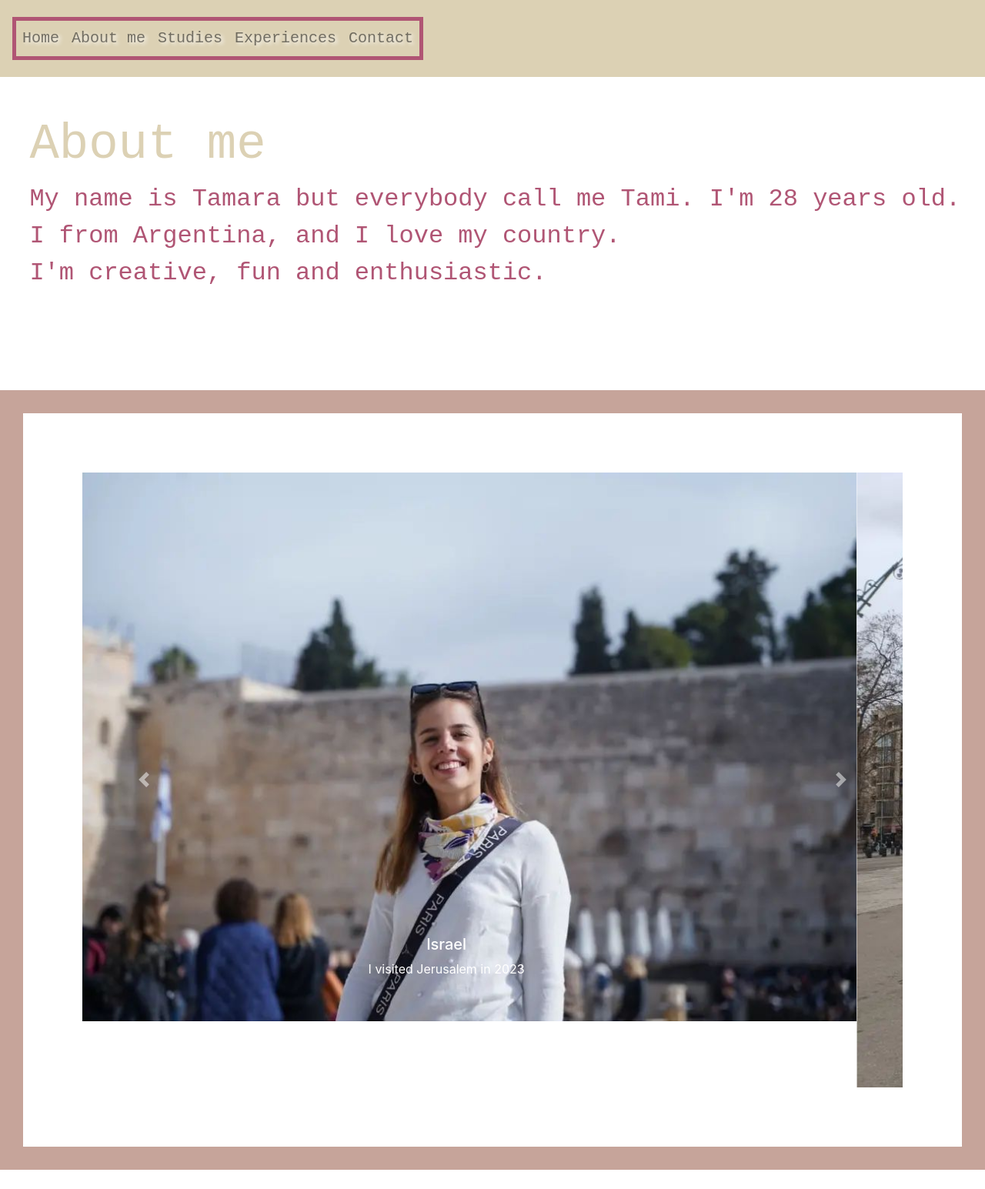
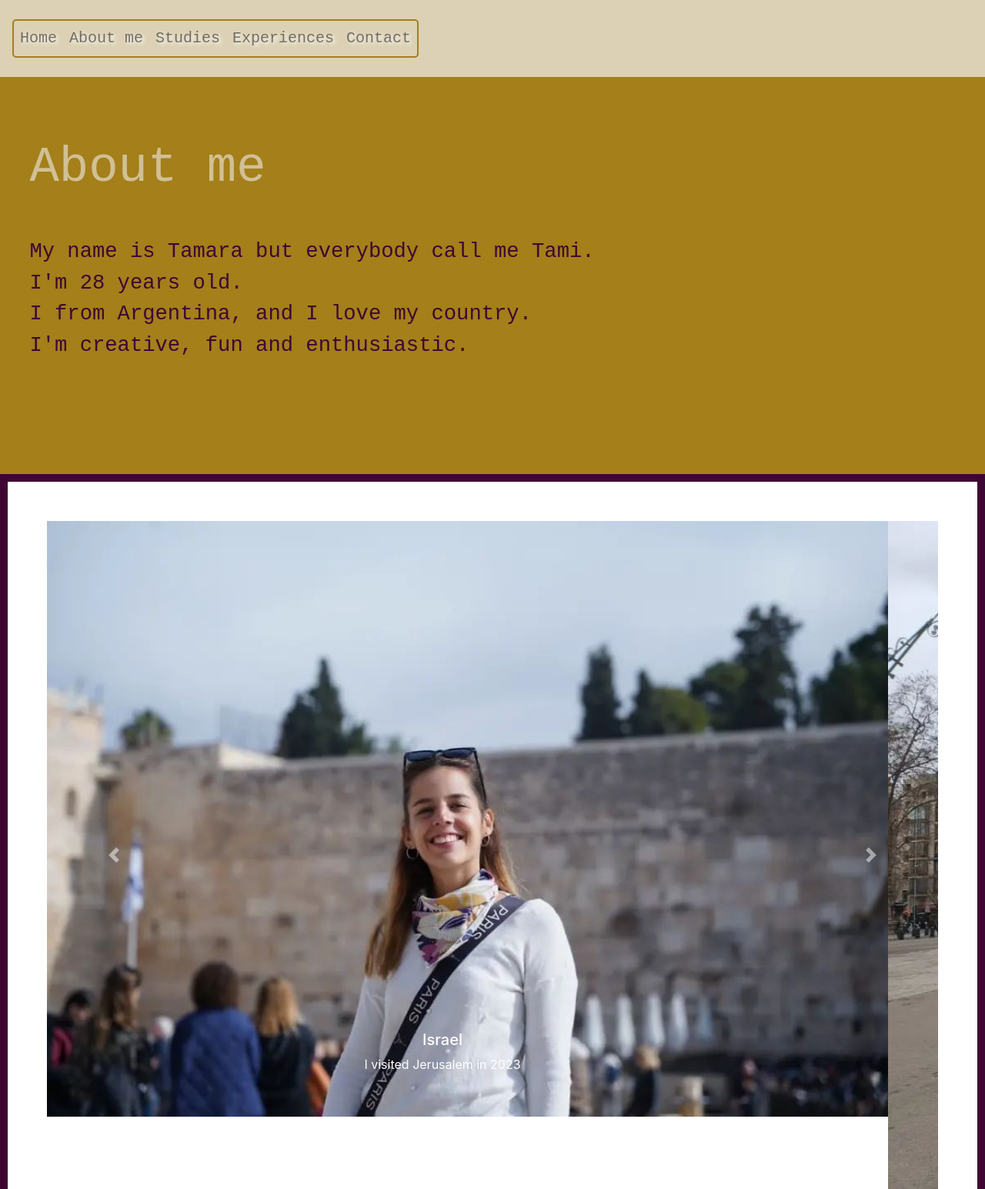
Before and after one commit to tamisimes/miportfoliocoder, a website: page PAGES/aboutme.html in a window 1280 px wide. Shown: the top 1545 px of the page at 77% size. Before the commit the page ends 1520 px from the top, so only its background shows below. Drawn offline with nearby package versions, Linux system fonts and the light colour scheme.

Commit message:
cambio de colores

```diff
--- a/PAGES/aboutme.html
+++ b/PAGES/aboutme.html
@@ -30,14 +30,16 @@
       </ul>
     </div>
   </nav>
+  <div class="fondo-aboutme"> </div>
   <section class="about-me">
     <h2 class="about-me-h2"> About me</h2>
-    <p> My name is Tamara but everybody call me Tami. I'm 28 years old.
+    <p> My name is Tamara but everybody call me Tami.<br> I'm 28 years old.<br>
       I from Argentina, and I love my country. <br>
       I'm creative, fun and enthusiastic.
     </br>
     </p>
   </section>
+  <div class="fondo-aboutme"> </div>
   <div class="contenedor w-100" id="contenedor-superior">
     <div id="carouselExampleCaptions" class="carousel slide" data-ride="carousel">
       <ol class="carousel-indicators">
--- a/SCSS/estilos.scss
+++ b/SCSS/estilos.scss
@@ -1,6 +1,7 @@
 // COLORES
-$rosa: #b05574;
+$rosa: #3f0632;
 $marronclarito: #dcd1b4;
+$beige: #a47f1a;
 
 
 @font-face {
@@ -40,12 +41,14 @@ nav {
     font-size: 20px;
  }
 .navbar-nav {
+    border:solid $beige 2px;
+    border-radius: 5px;
     background-color: $marronclarito;
-    border:solid #b05574 5px;
+
 }
 
 #collapsibleNavbar a:hover {
-    color: #b05574;
+    color: $beige;
 }
 
 .presentacion {
@@ -75,6 +78,10 @@ h1 {
     font-size: 50px;
     font-family: 'Courier New', Courier, monospace;
     letter-spacing: 10px;
+}
+h2 {
+    color: $marronclarito;
+    margin-top:50px;
     animation-duration: 10s;
     animation-name: aparecer;
   }
@@ -86,12 +93,9 @@ h1 {
         opacity: 1;
     }
 }
-h2 {
-    color: $marronclarito;
-    margin-top:50px;
-}
+
 .item2 p{
-    color: #fab87f;
+    color: $beige;
     font-size: 30px;
     margin-top: 60px;
     box-sizing: content-box;
@@ -126,8 +130,9 @@ footer h3 span {
 
 h2 span {
     text-decoration:underline;
-    color:#fab87f;
+    color:$marronclarito;
     font-family: love;
+    letter-spacing: 2px;
 }
 
 .whatsapp, .instagram {
@@ -140,10 +145,10 @@ h2 span {
 
 
 .whatsapp:hover {
-    color:#c6a49a;
+    color:$beige;
 }
 .instagram:hover {
-    color:#c6a49a;
+    color: $beige;
 }
 
 
@@ -239,11 +244,14 @@ h2 span {
 }
 
 #contenedor-superior {
-    padding: 6%;
-    border: solid #c6a49a 30px ;
-    margin-top: 10%;
+    padding: 4%;
+    border: solid $rosa 10px ;
 }
-
+.fondo-aboutme {
+    height: 150px;
+    background-color:$beige;
+    margin-top: -20px;
+}
 .about-me-h2 {
     font-family: 'Courier New', Courier, monospace;
     font-size: 400%;
@@ -252,11 +260,14 @@ h2 span {
 .about-me {
     font-family: 'Courier New', Courier, monospace;
     padding-left: 3%;
+    background-color:$beige;
+    margin-top: -100px;
 }
 
 .about-me p {
-    font-size: 200%;
+    font-size: 170%;
     color: $rosa;
+    margin-top: 50px;
 }
 
 .contenedor-formulario {
```
Also changed, not shown: PAGES/experience.html (+3 -0 lines), css/estilos.css, 2 other files. Lines whose indentation alone changed are shown as unchanged.
